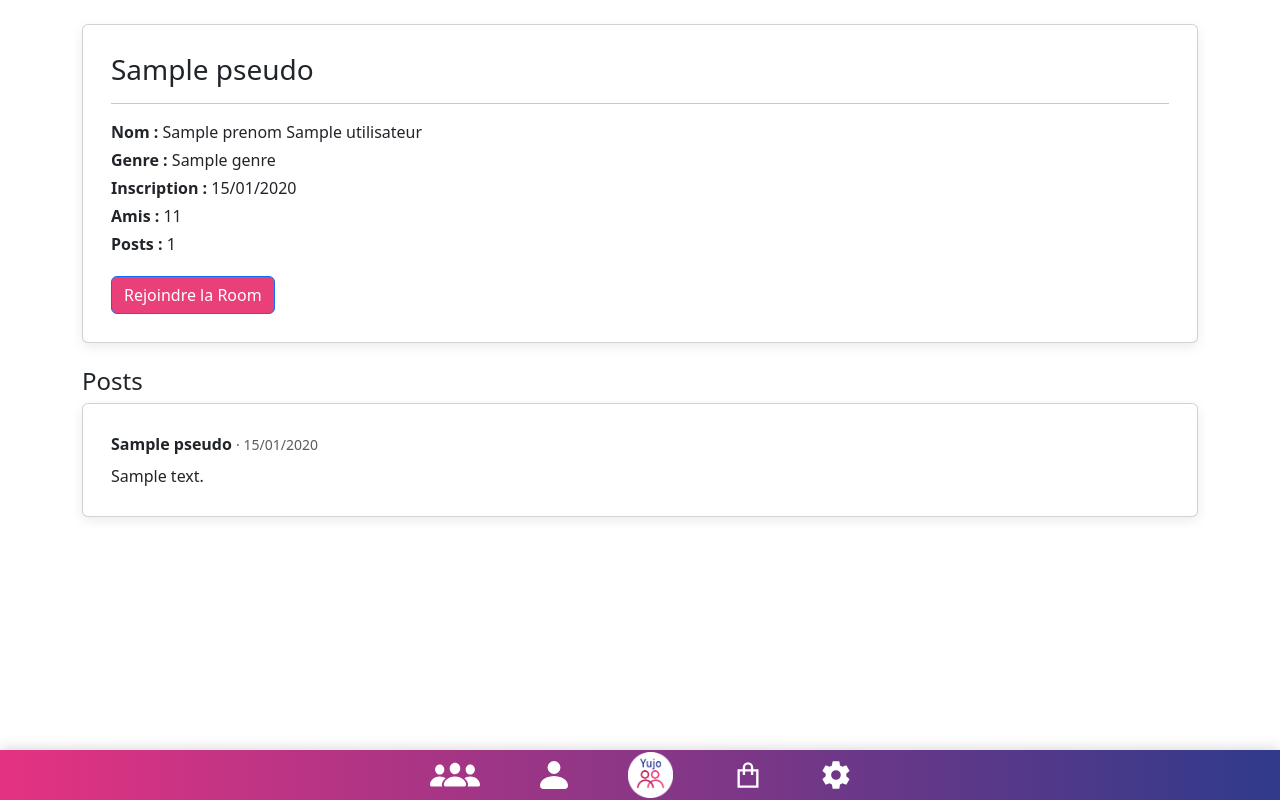
After one commit to Peyo001/SAE3.01_Projet2_Yujo, a PHP site: template src/View/profil.twig in a window 1280 px wide. The commit adds this page. Run offline with PHP 8.4, Linux system fonts and the light colour scheme; the template is opened without the code that fills it: most values are stand-ins (such as "Sample title", 1, 10 or a date in 2020); some libraries are stand-ins or nearby versions.

Commit message:
Separation de l'affichage des infos du compte et du profil

```diff
--- a/src/View/base_template.html.twig
+++ b/src/View/base_template.html.twig
@@ -20,14 +20,14 @@
 <footer class="bottom-nav">
     <nav>
         <a href="index.php?controleur=groupe&methode=lister"><img src="../public/assets/icons/person_3_blanc.svg" class="person-3-blanc"></a>
-        <a href="index.php?controleur=utilisateur&methode=afficher"><img src="../public/assets/icons/person_blanc.svg" class="person-blanc"></a>
+        <a href="index.php?controleur=utilisateur&methode=afficherProfil"><img src="../public/assets/icons/person_blanc.svg" class="person-blanc"></a>
 
         <a href="index.php?controleur=accueil&methode=afficher">
             <img src="../public/assets/icons/logo_yujo.png" class="logo-yujo">
         </a>
 
         <a href="#"><img src="../public/assets/icons/shop_blanc.svg" class="shop-blanc"></a>
-        <a href="#"><img src="../public/assets/icons/settings_blanc.svg" class="settings-blanc"></a>
+        <a href="index.php?controleur=parametre&methode=afficher"><img src="../public/assets/icons/settings_blanc.svg" class="settings-blanc"></a>
     </nav>
 </footer>
 
--- /dev/null
+++ b/src/View/profil.twig
@@ -0,0 +1,43 @@
+{% extends "base_template.html.twig" %}
+
+{% block title %}Profil de {{ utilisateur.pseudo }}{% endblock %}
+
+
+{% block content %}
+    <div class="container mt-4">
+    <div class="card">
+        <div class="card-body">
+            <h3 class="mb-1">{{ utilisateur.pseudo }}</h3>
+            <hr>
+            <p class="mb-1"><strong>Nom :</strong> {{ utilisateur.prenom }} {{ utilisateur.nom }}</p>
+            <p class="mb-1"><strong>Genre :</strong> {{ utilisateur.genre }}</p>
+            <p class="mb-1"><strong>Inscription :</strong> {{ utilisateur.dateInscription|date('d/m/Y') }}</p>
+            <p class="mb-1"><strong>Amis :</strong> {{ amis | length }}</p>
+            <p class="mb-1"><strong>Posts :</strong> {{ posts | length }}</p>
+            <a href="index.php?controleur=room&methode=afficher" class="btn btn-primary mt-3" style="background-color: #e9407A;">Rejoindre la Room</a> {# A implémenté #}
+        </div>
+    </div>
+</div>
+
+<div class="container mt-4">
+    <h4>Posts</h4>
+
+    {% if posts is not empty %}
+        {% for post in posts %}
+            <div class="card mb-3">
+                <div class="card-body">
+                    <strong>{{ utilisateur.pseudo }}</strong>
+                    <small class="text-muted">
+                        · {{ post.dateCreation|date('d/m/Y') }}
+                    </small>
+
+                    <p class="mt-2 mb-0">{{ post.contenu }}</p>
+                </div>
+            </div>
+        {% endfor %}
+    {% else %}
+        <p class="text-muted">Aucun post.</p>
+    {% endif %}
+</div>
+
+{% endblock %}
```
Also changed, not shown: src/Controller/controller_utilisateur.class.php (+20 -3 lines), src/View/compte.twig (added, +20 -0 lines), src/View/pageAccueil.html.twig (+45 -30 lines).
